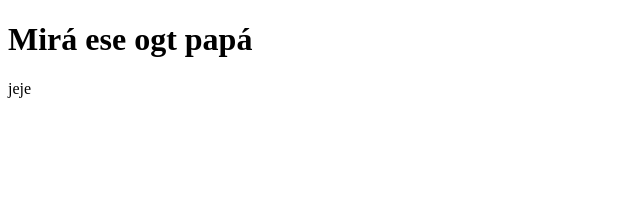
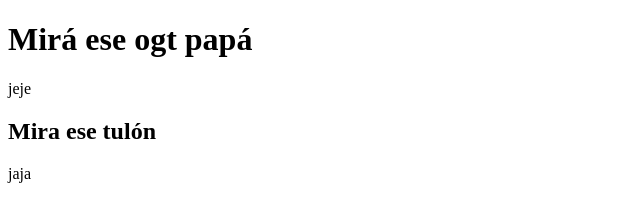
Before and after one commit to EzequielTejeda/tutorialGithub, a plain HTML site: page index.html in a window 1280 px wide. Shown: the whole page, without its empty margins (0-640 px from the left). Drawn offline with Linux system fonts and the light colour scheme.

Commit message:
Agrege subtitulo y parrafo

```diff
--- a/index.html
+++ b/index.html
@@ -9,5 +9,7 @@
 <body>
     <h1>Mirá ese ogt papá</h1>
     <p>jeje</p>
+    <h2>Mira ese tulón</h2>
+    <p>jaja</p>
 </body>
 </html>
```
